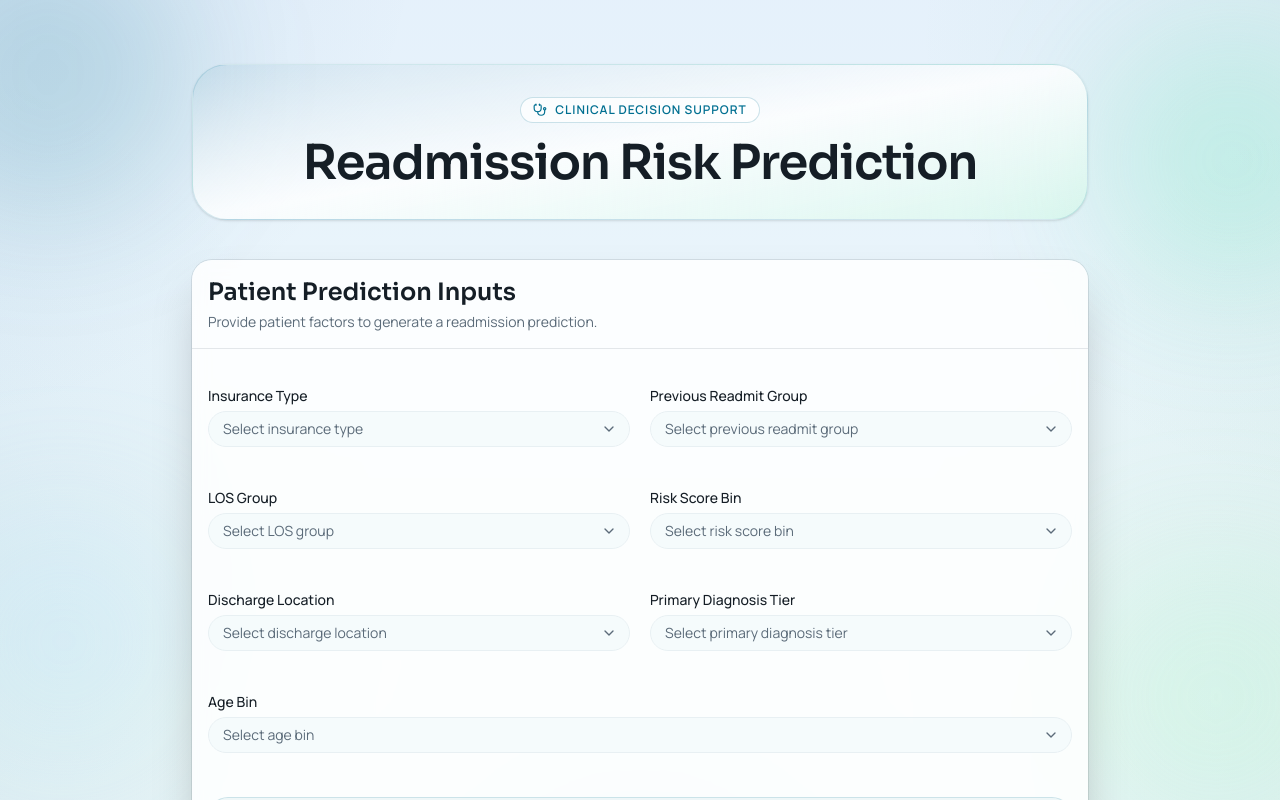
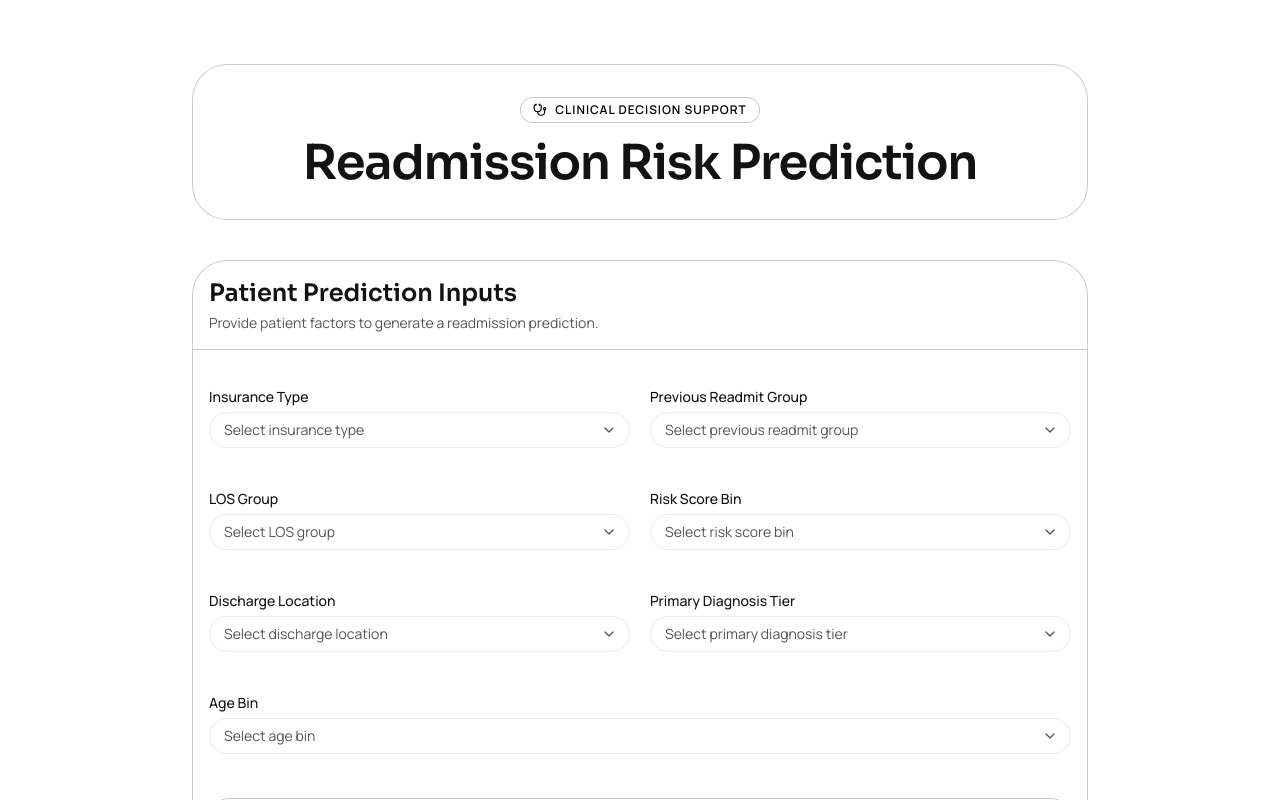
Before and after one commit to lkallen/readmissions_frontend, a React (Vite) app: page / in a window 1280 px wide. Shown: the top 800 px of the page. Built offline with nearby package versions, Linux system fonts and the light colour scheme.

Commit message:
basic style

```diff
--- a/src/App.jsx
+++ b/src/App.jsx
@@ -3,19 +3,11 @@ import PredictionForm from './PredictionForm';
 
 function App() {
   return (
-    <main className="relative overflow-hidden px-4 py-10 sm:px-6 sm:py-16">
-      <div className="pointer-events-none absolute inset-0 -z-10">
-        <div className="absolute -left-24 -top-18 h-72 w-72 rounded-full bg-primary/16 blur-3xl" />
-        <div className="absolute -right-20 top-8 h-64 w-64 rounded-full bg-emerald-300/22 blur-3xl" />
-        <div className="absolute -left-16 top-[52%] h-64 w-64 rounded-full bg-sky-200/24 blur-3xl" />
-        <div className="absolute -right-20 top-[56%] h-72 w-72 rounded-full bg-emerald-200/20 blur-3xl" />
-        <div className="absolute left-1/2 top-[72%] h-80 w-80 -translate-x-1/2 rounded-full bg-sky-200/20 blur-3xl" />
-      </div>
-
+    <main className="px-4 py-10 sm:px-6 sm:py-16">
       <div className="mx-auto flex w-full max-w-6xl flex-col gap-10">
         <section className="mx-auto w-full max-w-4xl">
-          <div className="rounded-3xl border border-primary/15 bg-gradient-to-br from-primary/8 via-white/80 to-emerald-100/50 p-6 text-center shadow-sm sm:p-8">
-            <p className="mx-auto inline-flex items-center gap-2 rounded-full border border-primary/20 bg-white/75 px-3 py-1 text-xs font-semibold tracking-[0.08em] text-primary uppercase">
+          <div className="rounded-3xl border border-black/20 bg-white p-6 text-center shadow-none ring-0 sm:p-8">
+            <p className="mx-auto inline-flex items-center gap-2 rounded-full border border-black/20 bg-white px-3 py-1 text-xs font-semibold tracking-[0.08em] text-black uppercase">
               <Stethoscope className="size-3.5" />
               Clinical Decision Support
             </p>
--- a/src/PredictionForm.jsx
+++ b/src/PredictionForm.jsx
@@ -158,8 +158,8 @@ function PredictionForm() {
   };
 
   return (
-    <Card className="mx-auto w-full max-w-4xl border-white/60 bg-white/85 shadow-2xl backdrop-blur-sm">
-      <CardHeader className="border-b border-border/60 pb-5">
+    <Card className="mx-auto w-full max-w-4xl rounded-3xl border border-black/20 bg-white shadow-none ring-0">
+      <CardHeader className="border-b border-black/20 pb-5">
         <CardTitle className="text-2xl">Patient Prediction Inputs</CardTitle>
         <CardDescription>
           Provide patient factors to generate a readmission prediction.
@@ -181,7 +181,7 @@ function PredictionForm() {
               >
                 <SelectTrigger
                   id={field.name}
-                  className={`h-11 w-full rounded-xl bg-background/70 ${
+                  className={`h-11 w-full rounded-xl bg-white ${
                     fieldErrors[field.name]
                       ? 'border-destructive focus-visible:ring-destructive/30'
                       : ''
@@ -210,9 +210,9 @@ function PredictionForm() {
             </div>
           ))}
 
-          <div className="sm:col-span-2 flex flex-col gap-3 rounded-xl border border-primary/15 bg-primary/5 p-4">
+          <div className="sm:col-span-2 flex flex-col gap-3 rounded-xl border border-black/20 bg-white p-4">
             <p className="flex items-center gap-2 text-sm text-muted-foreground">
-              <CircleAlert className="size-4 text-primary" />
+              <CircleAlert className="size-4 text-foreground" />
               Complete all fields before submitting for prediction.
             </p>
             <div className="flex flex-col gap-3 sm:flex-row">
@@ -238,17 +238,17 @@ function PredictionForm() {
           </div>
 
           {error && (
-            <div className="sm:col-span-2 rounded-xl border border-destructive/20 bg-destructive/10 p-4 text-sm text-destructive">
+            <div className="sm:col-span-2 rounded-xl border border-black/20 bg-white p-4 text-sm text-foreground">
               {error}
             </div>
           )}
 
           {result && (
-            <div className="sm:col-span-2 rounded-xl border border-emerald-500/20 bg-emerald-500/10 p-4">
-              <div className="mb-2 text-sm font-semibold text-emerald-900">
+            <div className="sm:col-span-2 rounded-xl border border-black/20 bg-white p-4">
+              <div className="mb-2 text-sm font-semibold text-foreground">
                 Prediction Result:
               </div>
-              <pre className="overflow-x-auto text-sm text-emerald-950">
+              <pre className="overflow-x-auto text-sm text-foreground">
                 {JSON.stringify(result, null, 2)}
               </pre>
             </div>
--- a/src/components/ui/select.jsx
+++ b/src/components/ui/select.jsx
@@ -64,7 +64,7 @@ function SelectContent({
         data-slot="select-content"
         data-align-trigger={position === "item-aligned"}
         className={cn(
-          "relative z-50 max-h-(--radix-select-content-available-height) min-w-36 origin-(--radix-select-content-transform-origin) overflow-x-hidden overflow-y-auto rounded-xl border border-border/70 bg-popover/95 text-popover-foreground shadow-lg ring-1 ring-foreground/8 backdrop-blur-sm duration-100 data-[align-trigger=true]:animate-none data-[side=bottom]:slide-in-from-top-2 data-[side=left]:slide-in-from-right-2 data-[side=right]:slide-in-from-left-2 data-[side=top]:slide-in-from-bottom-2 data-open:animate-in data-open:fade-in-0 data-open:zoom-in-95 data-closed:animate-out data-closed:fade-out-0 data-closed:zoom-out-95",
+          "relative z-50 max-h-(--radix-select-content-available-height) min-w-36 origin-(--radix-select-content-transform-origin) overflow-x-hidden overflow-y-auto rounded-xl border border-border bg-popover text-popover-foreground shadow-none duration-100 data-[align-trigger=true]:animate-none data-[side=bottom]:slide-in-from-top-2 data-[side=left]:slide-in-from-right-2 data-[side=right]:slide-in-from-left-2 data-[side=top]:slide-in-from-bottom-2 data-open:animate-in data-open:fade-in-0 data-open:zoom-in-95 data-closed:animate-out data-closed:fade-out-0 data-closed:zoom-out-95",
           position ==="popper"&&"data-[side=bottom]:translate-y-1 data-[side=left]:-translate-x-1 data-[side=right]:translate-x-1 data-[side=top]:-translate-y-1",
           className
         )}
--- a/src/index.css
+++ b/src/index.css
@@ -7,24 +7,24 @@
 @custom-variant dark (&:is(.dark *));
 
 :root {
-  --background: oklch(0.98 0.007 205);
-  --foreground: oklch(0.23 0.02 245);
-  --card: oklch(0.995 0.002 220);
-  --card-foreground: oklch(0.23 0.02 245);
+  --background: oklch(1 0 0);
+  --foreground: oklch(0.18 0 0);
+  --card: oklch(0.995 0 0);
+  --card-foreground: oklch(0.18 0 0);
   --popover: oklch(1 0 0);
-  --popover-foreground: oklch(0.23 0.02 245);
-  --primary: oklch(0.5 0.11 224);
-  --primary-foreground: oklch(0.99 0.002 220);
-  --secondary: oklch(0.93 0.02 210);
-  --secondary-foreground: oklch(0.29 0.03 245);
-  --muted: oklch(0.95 0.01 210);
-  --muted-foreground: oklch(0.52 0.03 245);
-  --accent: oklch(0.9 0.05 183);
-  --accent-foreground: oklch(0.27 0.04 245);
-  --destructive: oklch(0.6 0.18 29);
-  --border: oklch(0.88 0.01 240);
-  --input: oklch(0.95 0.01 220);
-  --ring: oklch(0.56 0.12 224);
+  --popover-foreground: oklch(0.18 0 0);
+  --primary: oklch(0.2 0 0);
+  --primary-foreground: oklch(0.99 0 0);
+  --secondary: oklch(0.94 0 0);
+  --secondary-foreground: oklch(0.2 0 0);
+  --muted: oklch(0.95 0 0);
+  --muted-foreground: oklch(0.45 0 0);
+  --accent: oklch(0.9 0 0);
+  --accent-foreground: oklch(0.2 0 0);
+  --destructive: oklch(0.2 0 0);
+  --border: oklch(0.84 0 0);
+  --input: oklch(0.94 0 0);
+  --ring: oklch(0.35 0 0);
   --radius: 1rem;
   --chart-1: oklch(0.87 0 0);
   --chart-2: oklch(0.556 0 0);
@@ -91,19 +91,6 @@
 
   body {
     @apply min-h-screen bg-background font-sans text-foreground antialiased;
-    background-image:
-      radial-gradient(circle at -8% -10%, rgba(35, 93, 154, 0.1), transparent 30%),
-      radial-gradient(circle at 108% 4%, rgba(34, 145, 104, 0.07), transparent 28%),
-      radial-gradient(circle at -16% 62%, rgba(42, 116, 178, 0.12), transparent 36%),
-      radial-gradient(circle at 116% 66%, rgba(46, 156, 118, 0.1), transparent 35%),
-      radial-gradient(circle at 50% 128%, rgba(64, 138, 196, 0.1), transparent 42%),
-      linear-gradient(
-        180deg,
-        rgba(228, 240, 251, 0.92) 0%,
-        rgba(233, 245, 251, 0.86) 38%,
-        rgba(236, 248, 245, 0.9) 72%,
-        rgba(230, 243, 250, 0.92) 100%
-      );
   }
 
   #root {
```
Also changed, not shown: 1 other file (tests, documents, lock files or other folders).
